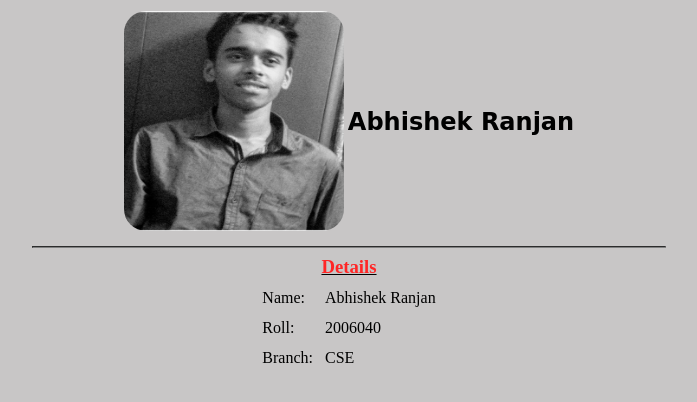
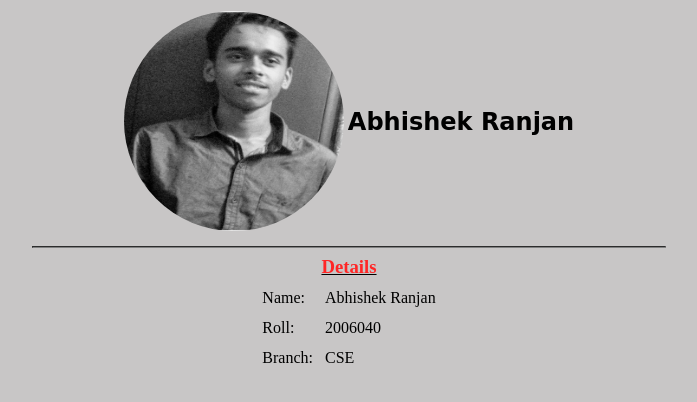
Before and after one commit to AR67/assignment2, a plain HTML site: page index.html in a window 1280 px wide. Shown: the whole page, without its empty margins (291-988 px from the left). Drawn offline with Linux system fonts and the light colour scheme.

Commit message:
Update index.html

```diff
--- a/index.html
+++ b/index.html
@@ -6,7 +6,7 @@
 
 <style media="screen">
   img {
-    border-radius: 10%;
+    border-radius: 50%;
 
   }
   hr{
```
